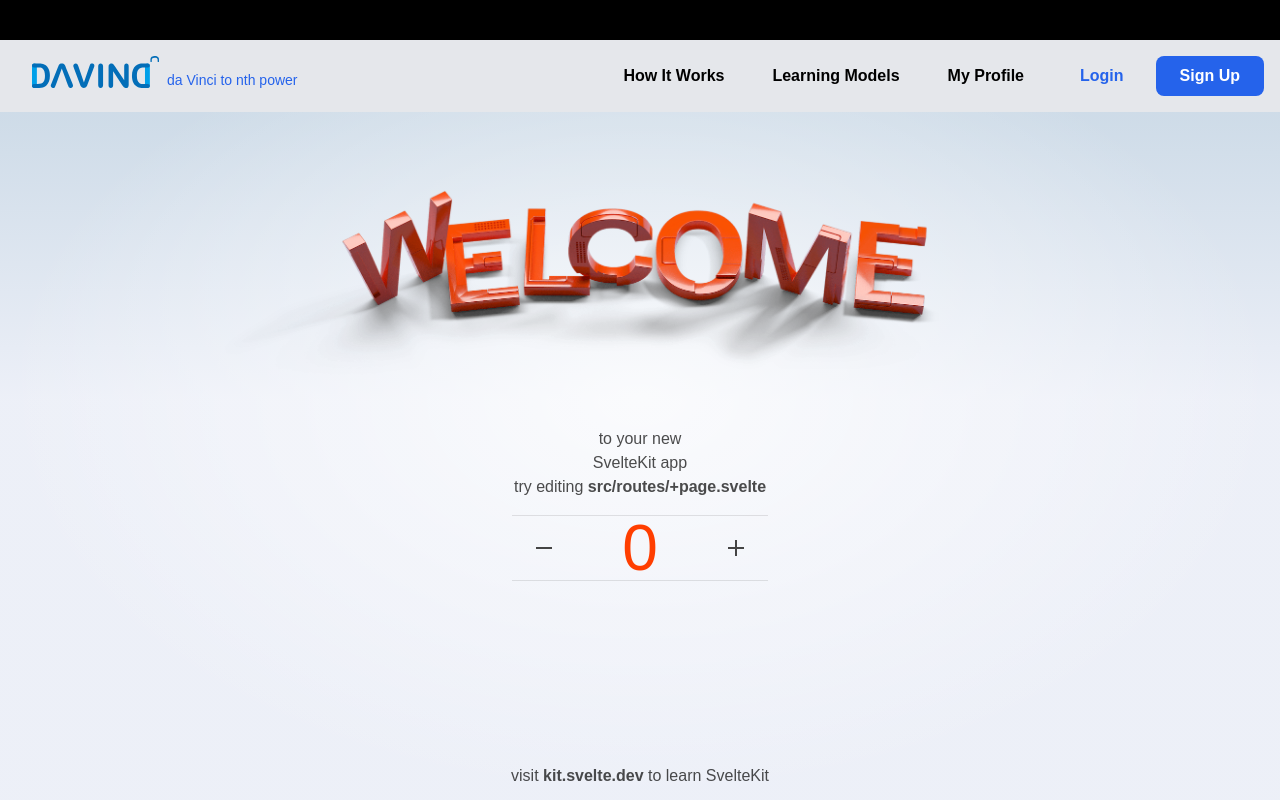
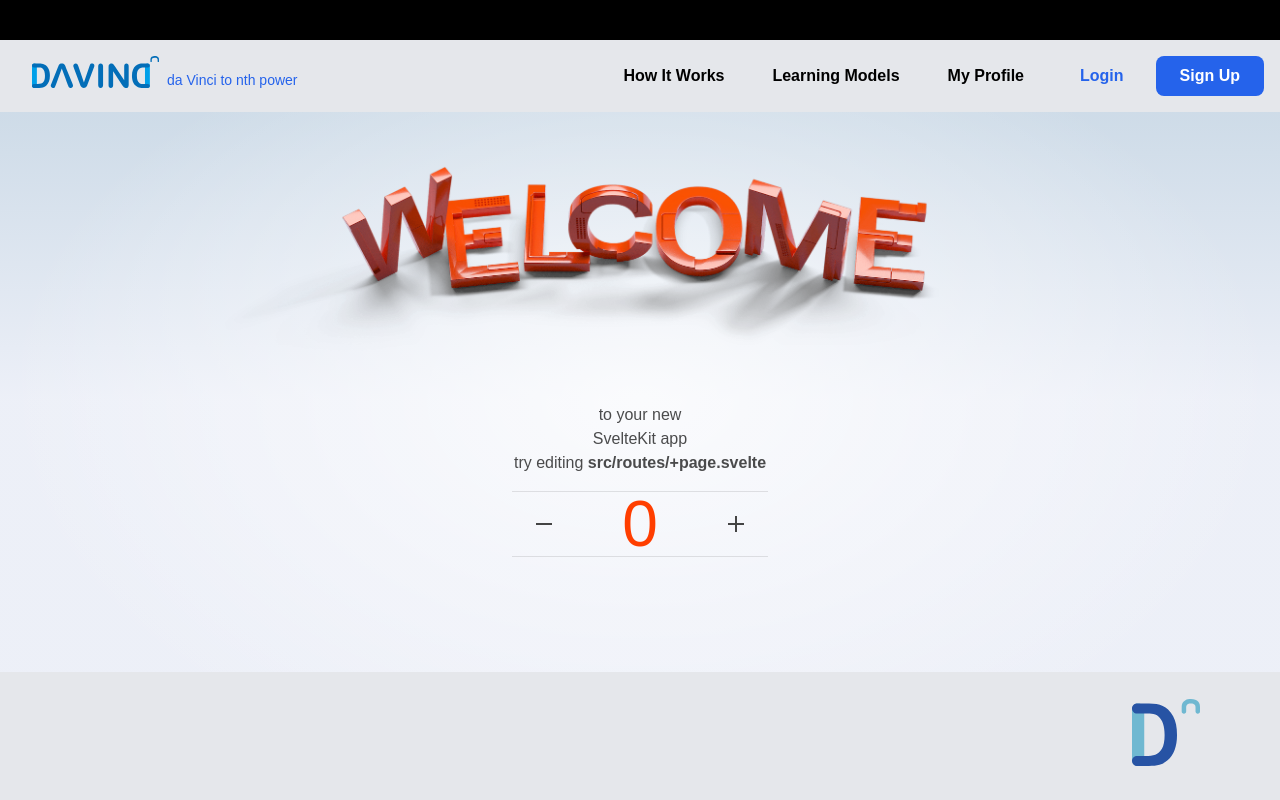
Before and after one commit to WuChihWei/davincin, a SvelteKit app in the folder frontend/: page / in a window 1280 px wide. Built offline with nearby package versions, Linux system fonts and the light colour scheme.

Commit message:
feat(layout): add footer

```diff
--- a/frontend/src/routes/+layout.svelte
+++ b/frontend/src/routes/+layout.svelte
@@ -1,4 +1,5 @@
 <script>
+	import icon from '$lib/images/icon.svg';
 	import Header from './Header.svelte';
 	import './styles.css';
 	import '../app.css';
@@ -11,8 +12,8 @@
 		<slot />
 	</main>
 
-	<footer>
-		<p>visit <a href="https://kit.svelte.dev">kit.svelte.dev</a> to learn SvelteKit</p>
+	<footer class="bg-gray-200 h-32">
+		<img src={icon} alt="Davincin" class="w-auto ml-auto mr-20 mb-2" />
 	</footer>
 </div>
 
```
Also changed, not shown: frontend/src/lib/images/icon.svg (added).
